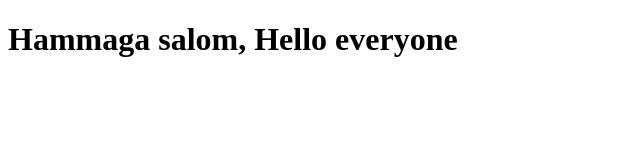
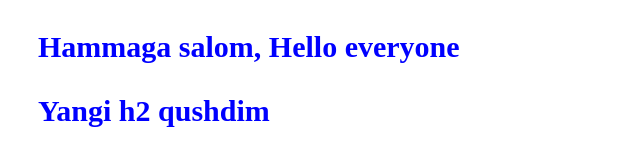
Before and after one commit to mkomil1/amalyot-repo, a plain HTML site: page index.html in a window 1280 px wide. Shown: the whole page, without its empty margins (0-640 px from the left). Drawn offline with Linux system fonts and the light colour scheme.

Commit message:
h2 qushdim

```diff
--- a/index.html
+++ b/index.html
@@ -10,8 +10,16 @@
 <body>
 
 
-
+<style>
+    h1 , h2{
+        color: blue;
+        font-size: 30px;
+        margin: 30PX;
+    }
+</style>
 
     <h1>Hammaga salom, Hello everyone</h1>
+    <h2>Yangi h2 qushdim</h2>
+
 </body>
 </html>
```
